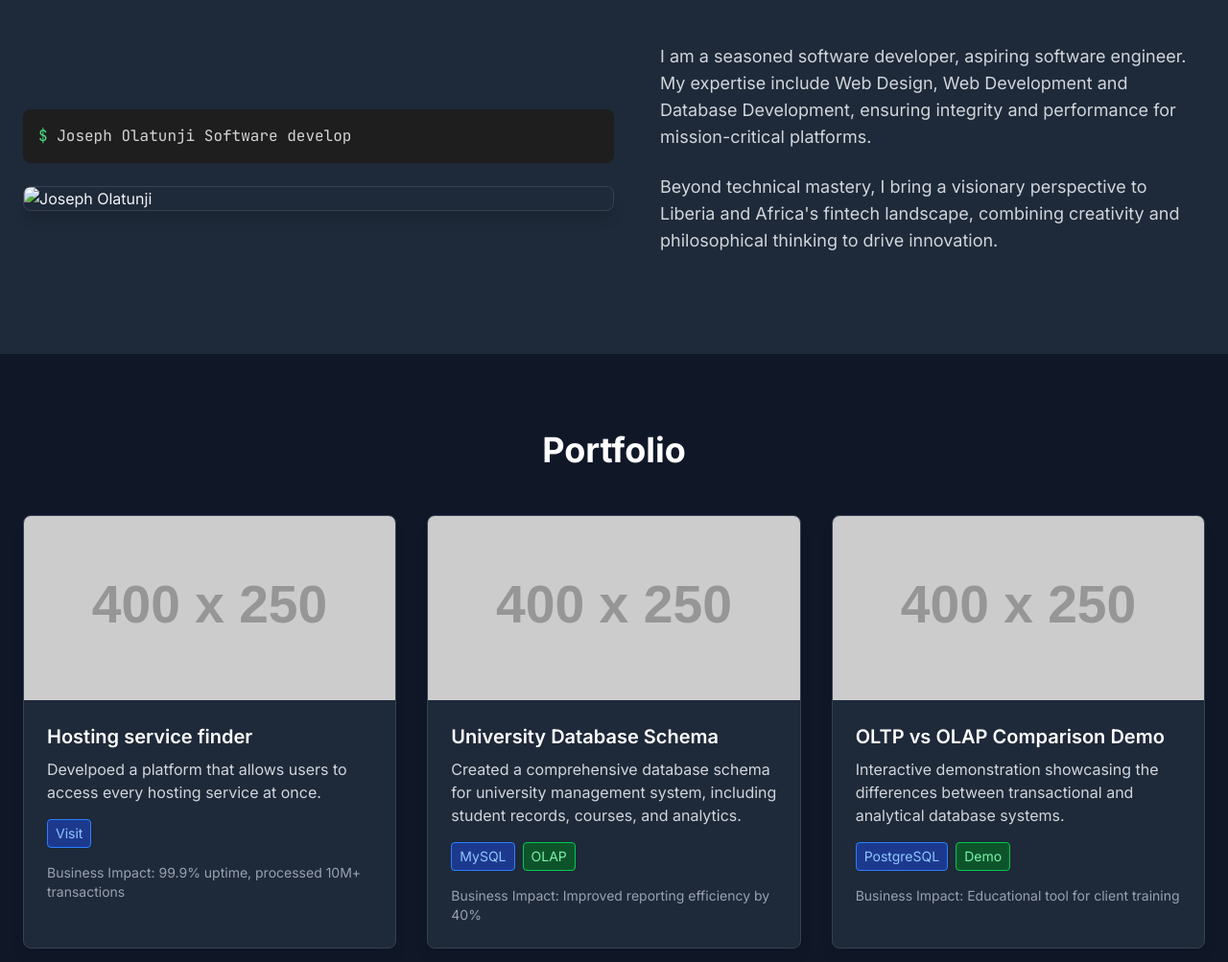
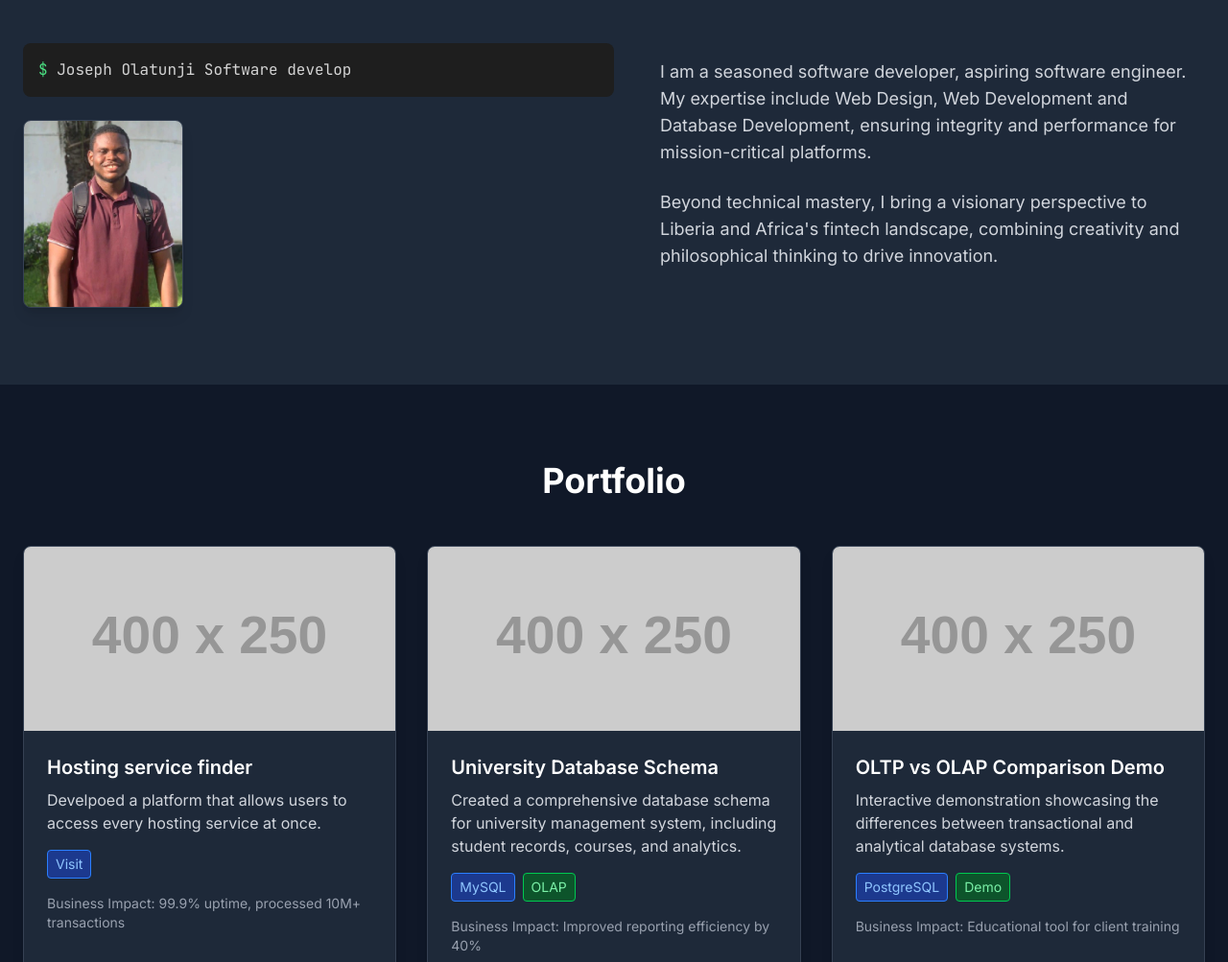
Before and after one commit to JOe-jo18/Freelance-website, a website: page index.html in a window 1280 px wide. Shown: the part 923-1926 px from the top of the page at 96% size. Drawn offline with Linux system fonts and the light colour scheme; the site is published under a folder, as on GitHub Pages, so addresses that start at the root find nothing.

Commit message:
update commit

```diff
--- a/home.html
+++ b/index.html
@@ -76,7 +76,7 @@
                         <div class="text-yellow-400">• MySQL</div>
                         <div class="text-yellow-400">• PostgreSQL</div>
                     </div>
-                    <img src="/asset/Joseph.png" alt="Joseph Olatunji" class="rounded-lg shadow-lg border border-gray-700">
+                    <img src="asset/Joseph.png" alt="Joseph Olatunji" class="rounded-lg shadow-lg border border-gray-700">
                 </div>
                 <div class="md:w-1/2 md:pl-12">
                     <p class="text-lg mb-6 text-gray-300">I am a seasoned software developer, aspiring software engineer. My expertise include Web Design, Web Development and Database Development, ensuring integrity and performance for mission-critical platforms.</p>
```
Also changed, not shown: dist/home.css.
